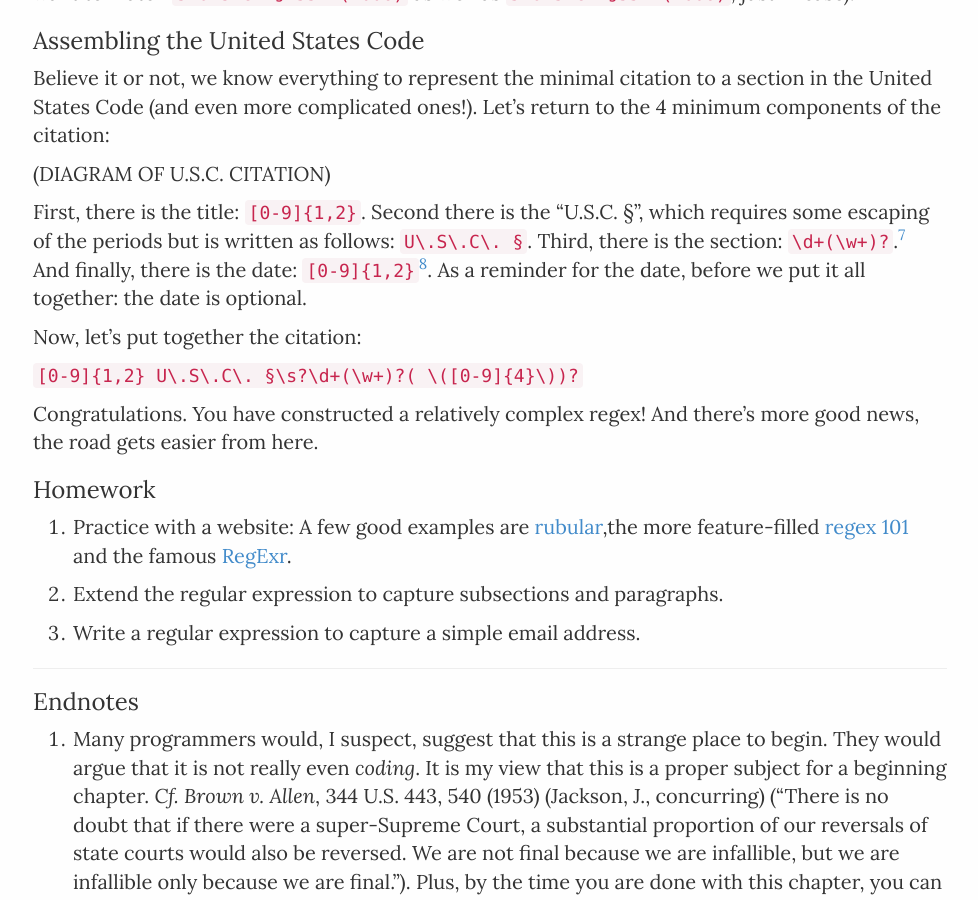
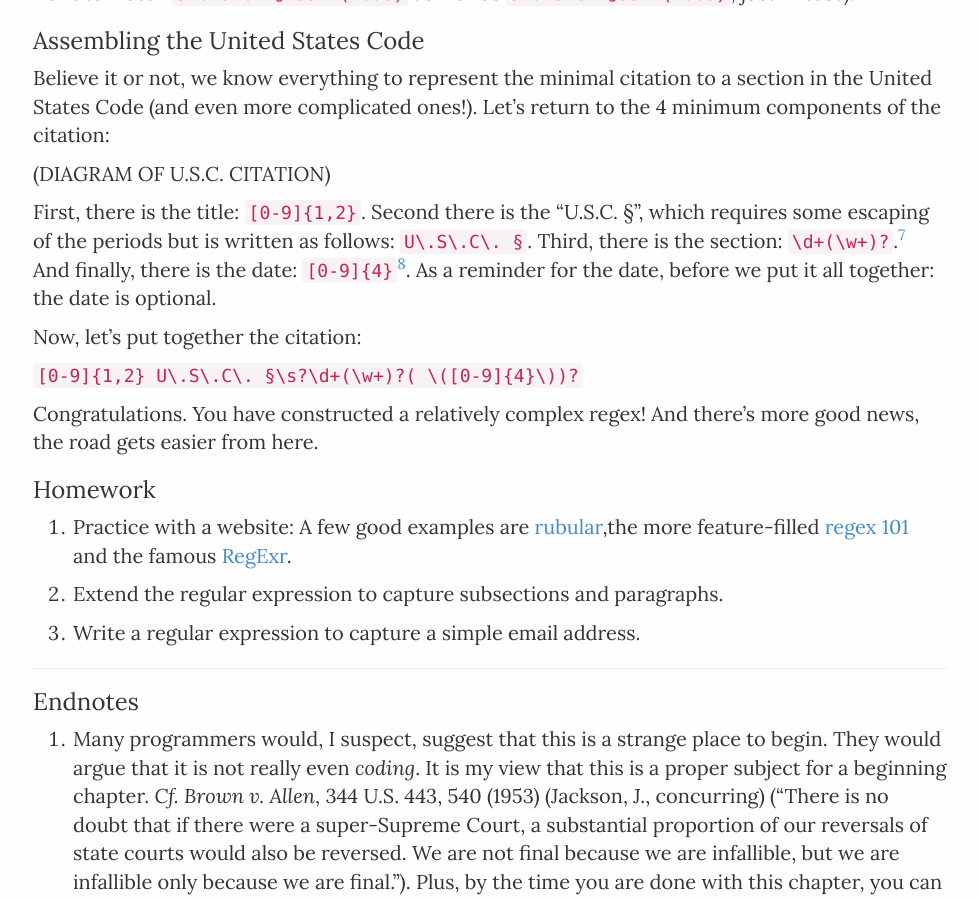
Before and after one commit to vdavez/codingforlawyers, a Jekyll site: the page built from _chapters/ch1.md, in a window 1280 px wide and 900 px high, scrolled down 2904 px. Shown: the whole window, without its empty margins (150-1128 px from the left). Built offline with Jekyll 4.4.1, drawn with Linux system fonts in a browser that asks for light colours; nearby versions of some CDN libraries.

Commit message:
Correct date pattern

```diff
--- a/_chapters/ch1.md
+++ b/_chapters/ch1.md
@@ -50,7 +50,7 @@ Believe it or not, we know everything to represent the minimal citation to a sec
 
 (DIAGRAM OF U.S.C. CITATION)
 
-First, there is the title: `[0-9]{1,2}`. Second there is the "U.S.C. §", which requires some escaping of the periods but is written as follows: `U\.S\.C\. §`. Third, there is the section: `\d+(\w+)?`.[^7] And finally, there is the date: `[0-9]{1,2}`[^8]. As a reminder for the date, before we put it all together: the date is optional.
+First, there is the title: `[0-9]{1,2}`. Second there is the "U.S.C. §", which requires some escaping of the periods but is written as follows: `U\.S\.C\. §`. Third, there is the section: `\d+(\w+)?`.[^7] And finally, there is the date: `[0-9]{4}`[^8]. As a reminder for the date, before we put it all together: the date is optional.
 
 Now, let's put together the citation:
 
```
